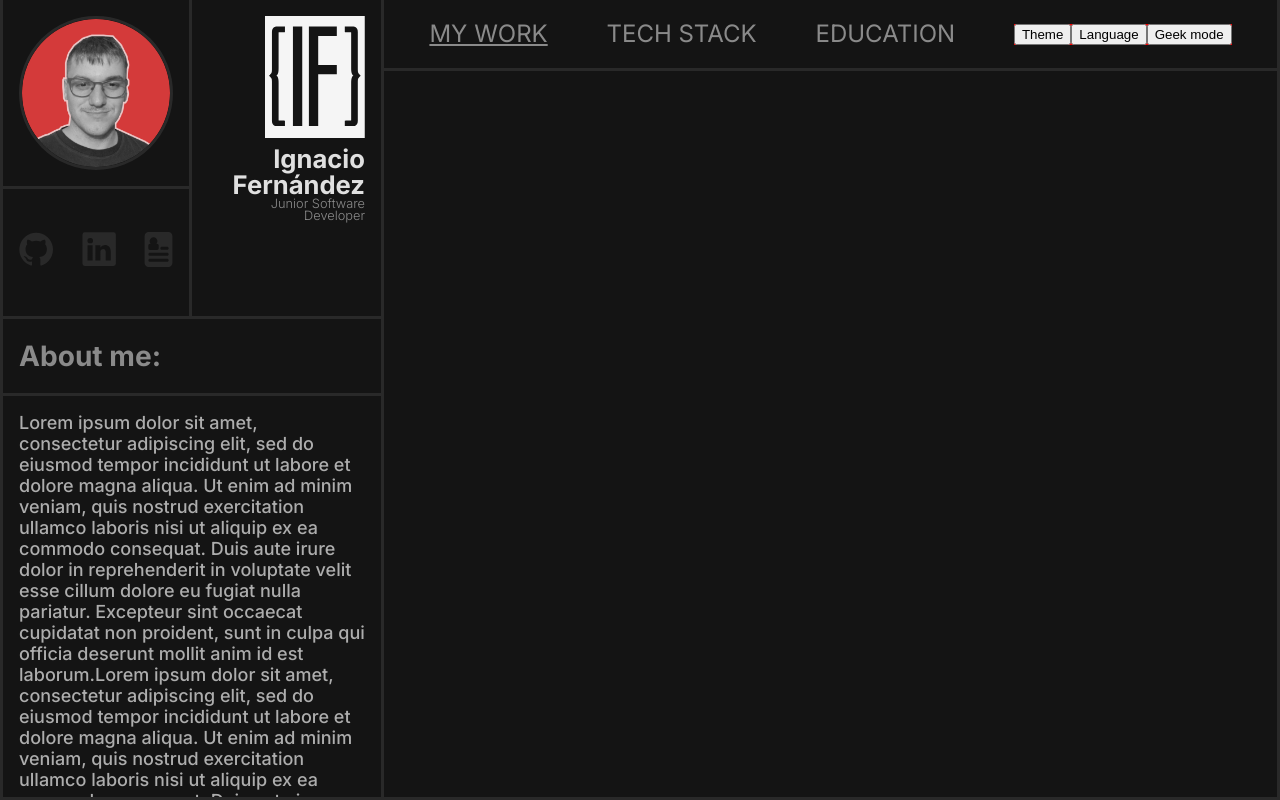
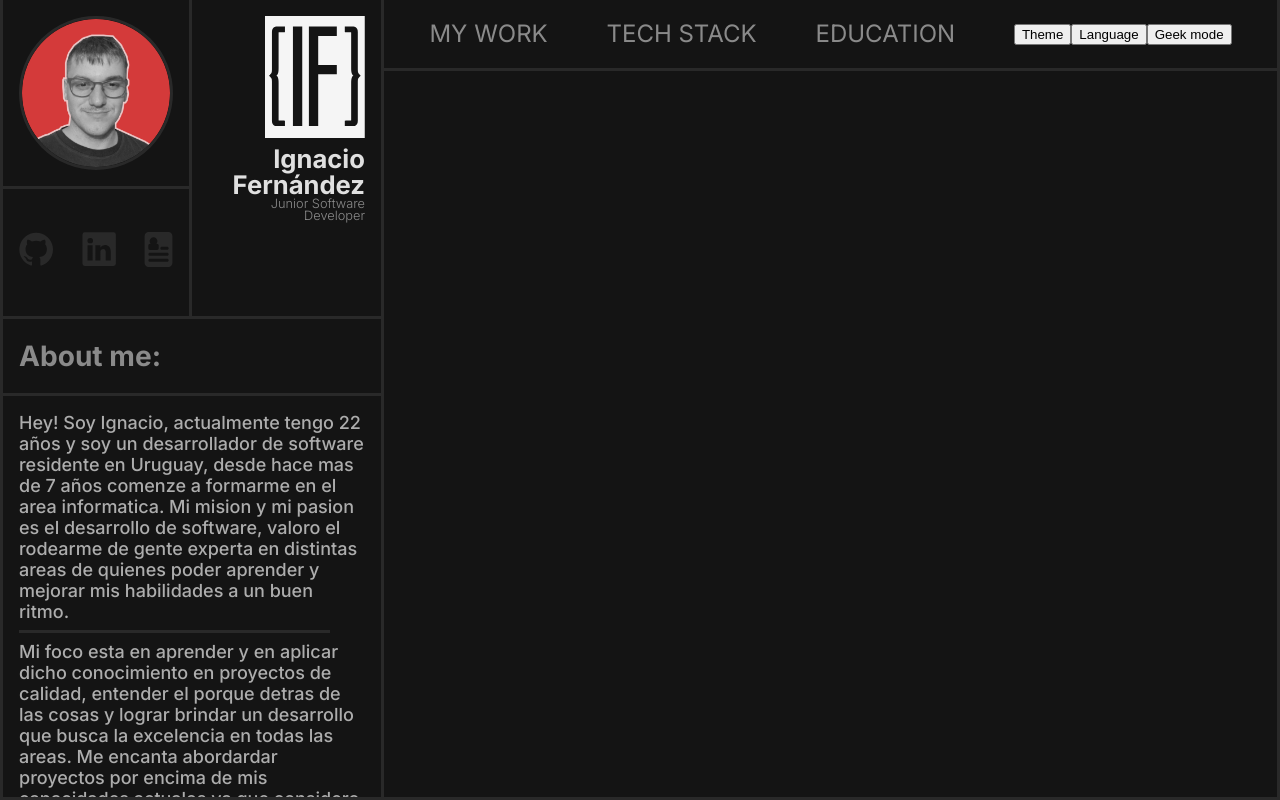
Before and after one commit to ignfer/portfolio, a React (Vite) app: page / in a window 1280 px wide. Built offline with nearby package versions, Linux system fonts and the light colour scheme.

Commit message:
Upload
- added a first description for the about me section

```diff
--- a/src/App.css
+++ b/src/App.css
@@ -12,17 +12,3 @@
 
   background-color: var(--dark-color-0);
 }
-
-main{
-  width: 70%;
-  height: 100vh;
-  max-width: 1500px;
-  max-height: 2000px;
-
-  box-sizing: border-box;
-  border-style: none solid solid none;
-  border-width: var(--border-default-width);
-  border-color: var(--dark-color-1);
-
-  background-color: var(--dark-color-0);
-}
--- a/src/components/AboutMeContent/AboutMeContent.css
+++ b/src/components/AboutMeContent/AboutMeContent.css
@@ -20,3 +20,11 @@
 .about-me-content:hover > p{
   color:var(--dark-color-4);
 }
+
+.divider{
+  box-sizing: border-box;
+  background-color: var(--dark-color-1);
+  height: 3px;
+  width: 90%;
+  margin: 0.5rem 0 0.5rem 0;
+}
--- a/src/components/AboutMeContent/AboutMeContent.jsx
+++ b/src/components/AboutMeContent/AboutMeContent.jsx
@@ -3,15 +3,20 @@ export default function AboutMeContent(){
   return(
     <>
       <section className='about-me-content'>
-          <p>Lorem ipsum dolor sit amet, consectetur adipiscing elit, sed do eiusmod tempor incididunt ut
-          labore et dolore magna aliqua. Ut enim ad minim veniam, quis nostrud exercitation ullamco
-          laboris nisi ut aliquip ex ea commodo consequat. Duis aute irure dolor in reprehenderit in
-          voluptate velit esse cillum dolore eu fugiat nulla pariatur. Excepteur sint occaecat cupidatat
-          non proident, sunt in culpa qui officia deserunt mollit anim id est laborum.Lorem ipsum dolor
-          sit amet, consectetur adipiscing elit, sed do eiusmod tempor incididunt ut labore et dolore magna
-          aliqua. Ut enim ad minim veniam, quis nostrud exercitation ullamco laboris nisi ut aliquip ex ea
-          commodo consequat. Duis aute irure dolor in reprehenderit in voluptate velit esse cillum dolore
-          eu fugiat nulla pariatur. Excepteur sint occaecat.</p>
+          <p>Hey! Soy Ignacio, actualmente tengo 22 años y soy un desarrollador de software
+            residente en Uruguay, desde hace mas de 7 años comenze a formarme en el area informatica.
+            Mi mision y mi pasion es el desarrollo de software, valoro el rodearme de gente experta en distintas areas
+            de quienes poder aprender y mejorar mis habilidades a un buen ritmo.
+            <div className='divider'></div>
+            Mi foco esta en aprender y en aplicar dicho conocimiento en proyectos de calidad, entender el porque detras de las cosas y
+            lograr brindar un desarrollo que busca la excelencia en todas las areas.
+            Me encanta abordardar proyectos por encima de mis capacidades actuales ya que considero que son
+            los mismos los cuales brindan el mayor progreso.
+            <div className='divider'></div>
+            Parte de mi rutina diaria es consumir informacion respecto a nuevas tecnologias y tendencias dado que esta industria es una muy cambiante.<br></br>
+            A lo largo de mi carrera he abordado variedad de areas haciendome un desarrollador capaz de realizar un desarrollo<br></br>
+            end to end.
+          </p>
       </section>
     </>
   );
--- a/src/components/Main/Main.css
+++ b/src/components/Main/Main.css
@@ -0,0 +1,19 @@
+main{
+  width: 70%;
+  height: 100vh;
+  max-width: 1500px;
+  max-height: 2000px;
+
+  box-sizing: border-box;
+  border-style: none solid solid none;
+  border-width: var(--border-default-width);
+  border-color: var(--dark-color-1);
+
+  background-color: var(--dark-color-0);
+}
+
+@media (max-width: 768px) {
+  main{
+    width: 100%;
+  }
+}
--- a/src/components/Main/Main.jsx
+++ b/src/components/Main/Main.jsx
@@ -5,7 +5,7 @@ import NavBar from '../NavBar/NavBar';
 export default function Main(){
   return(
     <>
-      <main>
+      <main className='main'>
         <NavBar/>
       </main>
     </>
--- a/src/components/NavBar/NavBar.css
+++ b/src/components/NavBar/NavBar.css
@@ -18,7 +18,7 @@
 
 .navbar > li {
   cursor: pointer;
-  transition:all 0.4s;
+  transition:all 0.2s;
 }
 
 .navbar > li:hover{
--- a/src/components/NavBar/NavBar.jsx
+++ b/src/components/NavBar/NavBar.jsx
@@ -6,7 +6,7 @@ export default function NavBar(){
   return(
     <>
       <ul className='navbar'>
-        <li className='selected'>MY WORK</li>
+        <li>MY WORK</li>
         <li>TECH STACK</li>
         <li>EDUCATION</li>
         <ToggleButtons/>
--- a/src/components/ToggleButtons/ToggleButtons.css
+++ b/src/components/ToggleButtons/ToggleButtons.css
@@ -2,5 +2,4 @@
   display: flex;
   justify-content: space-between;
   align-items: center;
-  background-color: red;
 }
```
